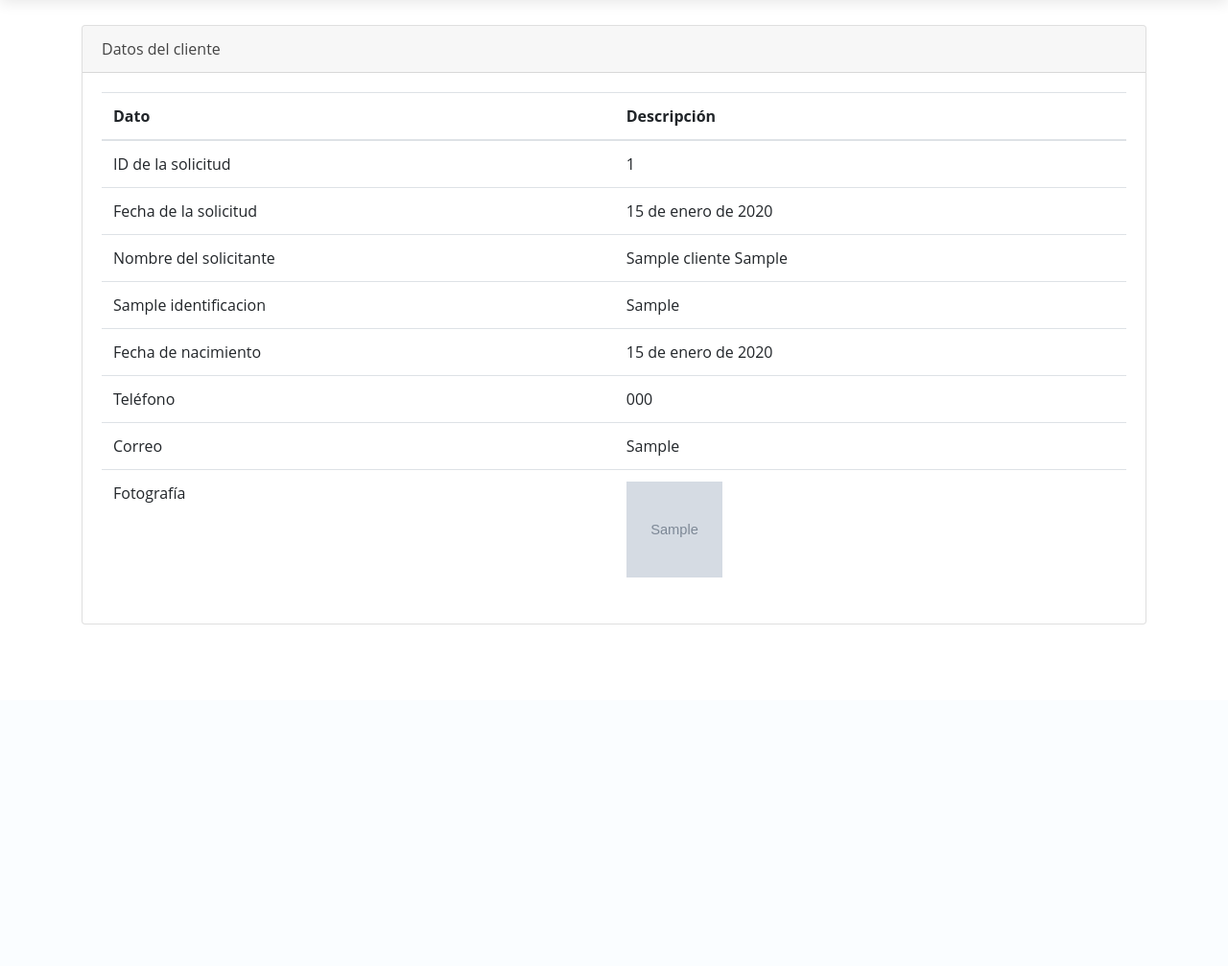
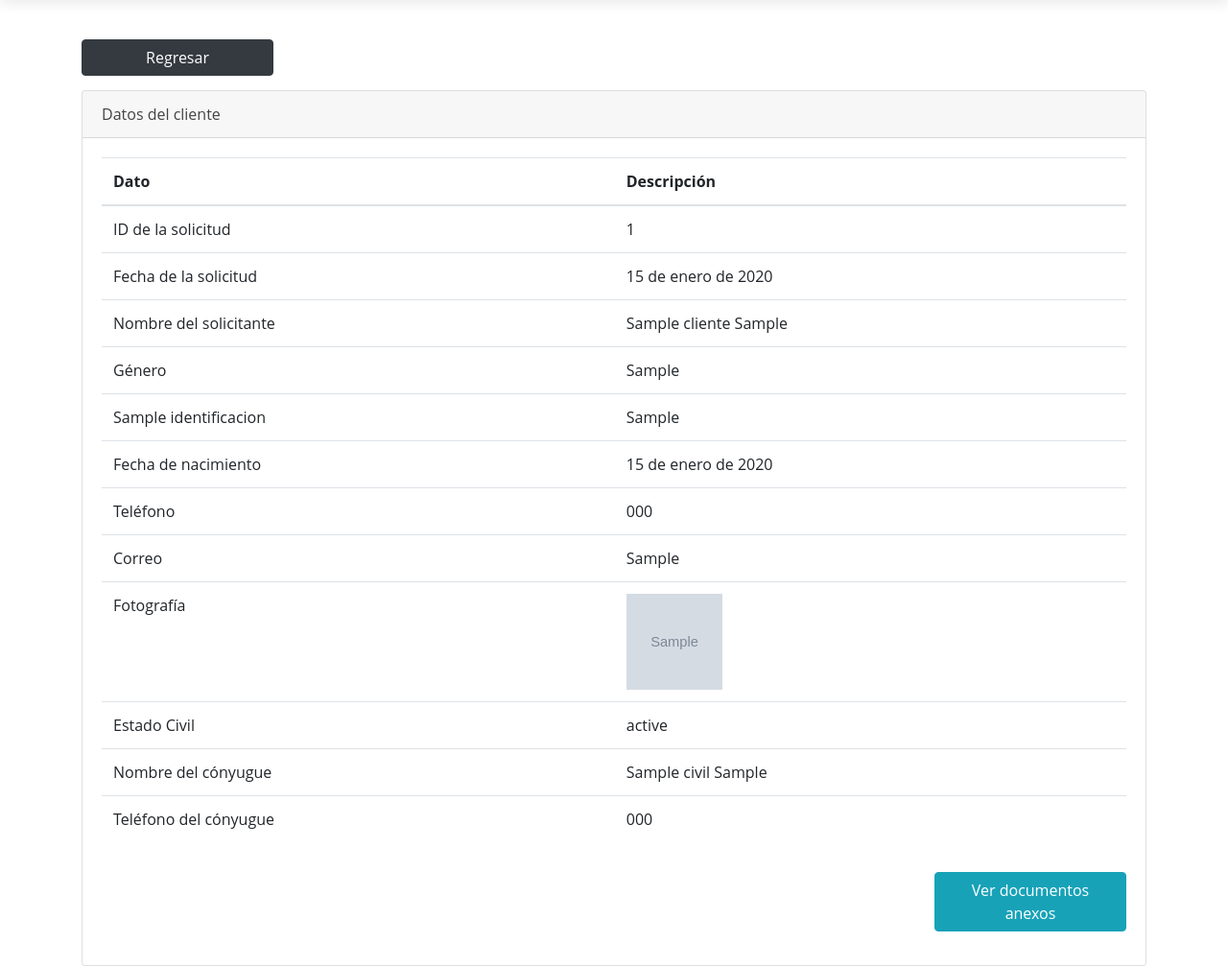
Before and after one commit to Grupo14-TOO115/SIGEA, a Django app: page /ver_solicitud/1/ in a window 1280 px wide. Shown: the part 70-1077 px from the top of the page at 96% size. Before the commit the page ends 721 px from the top, so only its background shows below. Run offline with Django 4.2, Linux system fonts and the light colour scheme; tables that the repository leaves empty hold one stand-in row (values such as "Sample post"); grey boxes marked "Sample" are stand-in pictures; some libraries are stand-ins or nearby versions.

Commit message:
Recepción de solicitudes y ver solicitudes casi completo, solo falta añadir la función aprobar.

```diff
--- a/webApp/templates/recepcion_solicitudes_revisadas/index.html
+++ b/webApp/templates/recepcion_solicitudes_revisadas/index.html
@@ -34,9 +34,8 @@
                             <td> {{solicitud.id_solicitud}}</td>
                             <td> {{solicitud.id_cliente.nombres}} {{solicitud.id_cliente.apellidos}}</td>
                             <td>
-                                 <a class="bi bi-eye-fill"  href="" class="bi bi-eye" role="button">Visualizar</a>
+                                 <a class="bi bi-eye-fill"  href="/ver_solicitud/{{solicitud.id_cliente.id_cliente}}" class="bi bi-eye" role="button">Visualizar</a>
 
-                                 <a class="btn btn-success" href="" class="bi bi-eye" role="button">Aprobar</a>
                             </td>
                         </tr>
                         {% endif %}
--- a/webApp/templates/ver_solicitud/index.html
+++ b/webApp/templates/ver_solicitud/index.html
@@ -8,6 +8,10 @@
     <div class="row">
         <div class="col-12">
             <br><br><br><br>
+            <div class="row">
+                <a name="" class="btn btn-dark" href="javascript:history.back()" role="button"
+                   style="width : 200px; heigth : 200px; margin: 15px">Regresar</a>
+            </div>
             <div class="card">
                 <div class="card-header">
                     Datos del cliente
@@ -37,6 +41,10 @@
                             <td> {{solicitud.id_cliente.nombres}} {{solicitud.id_cliente.apellidos}}</td>
                         </tr>
                         <tr>
+                            <td> Género</td>
+                            <td> {{solicitud.id_cliente.id_genero.genero}}</td>
+                        </tr>
+                        <tr>
                             <td> {{solicitud.id_cliente.id_tipoIdentificacion.nombreTipoIdentificacion}}</td>
                             <td> {{solicitud.id_cliente.identificacion}}</td>
                         </tr>
@@ -58,13 +66,31 @@
                                 <img src="{{solicitud.id_cliente.fotografia}}" height="100" width="100">
                             </td>
                         </tr>
+                        <tr>
+                            <td> Estado Civil</td>
+                            <td> {{solicitud.id_cliente.id_estadocivil.id_tipoEstadocivil.nombre_tipoEstadocivil}}</td>
+                        </tr>
+                        <tr>
+                            <td> Nombre del cónyugue</td>
+                            <td> {{solicitud.id_cliente.id_estadocivil.nombres_conyugue}}
+                                {{solicitud.id_cliente.id_estadocivil.apellidos_conyugue}}
+                            </td>
+                        </tr>
+                        <tr>
+                            <td> Teléfono del cónyugue</td>
+                            <td> {{solicitud.id_cliente.id_estadocivil.telefono}}</td>
+                        </tr>
                         </tbody>
 
                     </table>
-
+                    <div class="row" style="float: right;" >
+                        <a name="" class="btn btn-info" href="javascript:history.back()" role="button"
+                           style="width : 200px; heigth : 200px; margin: 15px">Ver documentos anexos</a>
+                    </div>
                 </div>
             </div>
         </div>
     </div>
 </div>
+
 {%endblock %}
```
Also changed, not shown: webApp/templates/recepcion_solicitudes/index.html (+25 -2 lines).
